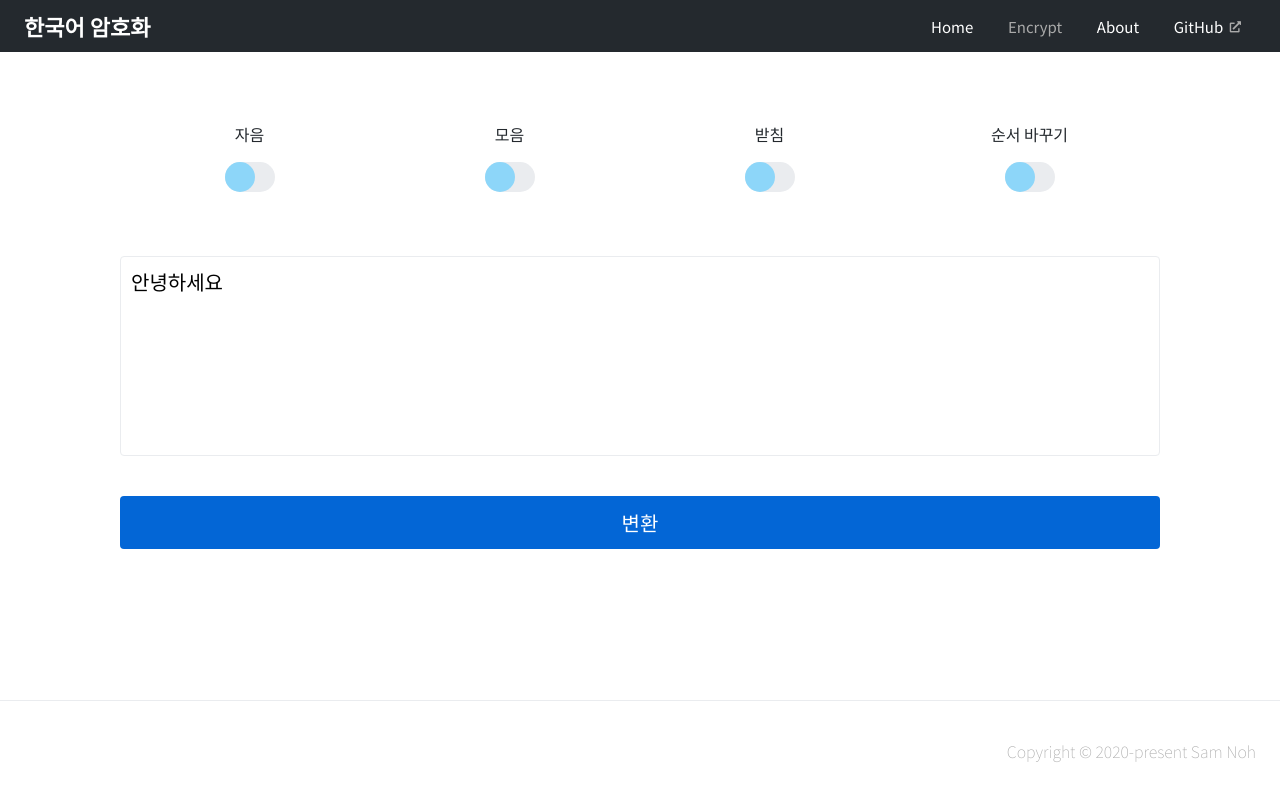
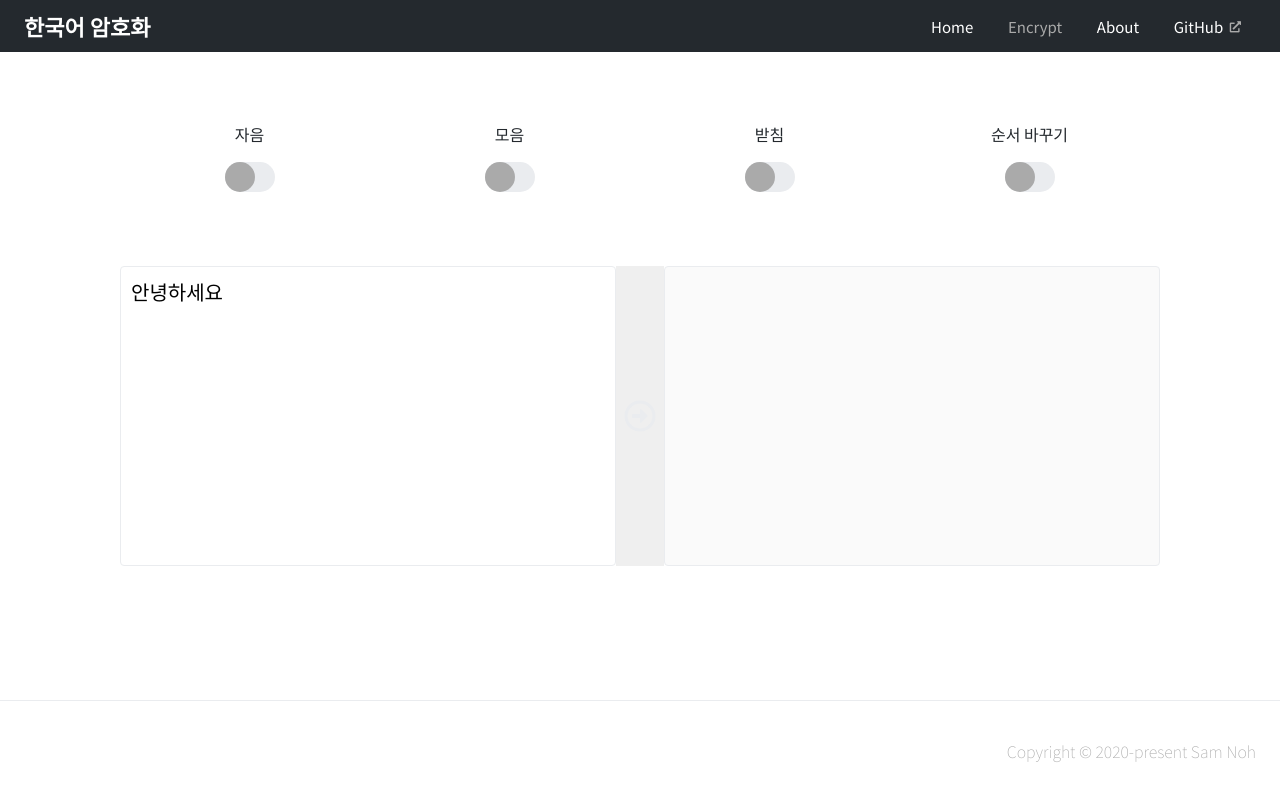
Before and after one commit to samnoh/korean-encryption, a React (Create React App) app: page /encrypt in a window 1280 px wide. Built offline with nearby package versions, Linux system fonts and the light colour scheme.

Commit message:
chore(EncryptPage): update styles

```diff
--- a/src/components/common/ToggleButton.js
+++ b/src/components/common/ToggleButton.js
@@ -57,7 +57,7 @@ const Container = styled.div`
             width: 30px;
             height: 30px;
             border-radius: 50%;
-            background: ${p.lightblue};
+            background: ${p.gray};
             animation: ${moveLeft('10px', '-10px')} 0.3s forwards ease;
 
             ${media.mobile`
--- a/src/pages/EncryptPage.js
+++ b/src/pages/EncryptPage.js
@@ -1,5 +1,6 @@
 import React, { useState, useCallback, useRef } from 'react';
 import styled from 'styled-components';
+import { darken } from 'polished';
 
 import PageTemplate from 'components/common/PageTemplate';
 import Button from 'components/common/Button';
@@ -23,7 +24,7 @@ const Form = styled.form`
     }
 
     & .options {
-        margin: 40px 0 70px;
+        margin: 40px 0 80px;
         display: flex;
         justify-content: space-between;
         align-items: center;
@@ -34,12 +35,23 @@ const Form = styled.form`
         `};
     }
 
-    & + .output {
-        border: 1px solid ${p.lightgray};
-        border-radius: 4px;
-        white-space: pre;
-        margin-bottom: 40px;
+    & .non-options {
+        display: flex;
         width: 100%;
+        margin-bottom: 30px;
+
+        & button {
+            margin-bottom: 0;
+            padding: 0 8px;
+            cursor: pointer;
+            outline: none;
+            font-size: 16px;
+            color: ${p.lightgray};
+
+            &:hover {
+                color: ${props => darken(0.1, p.lightgray)};
+            }
+        }
     }
 `;
 
@@ -48,10 +60,10 @@ const TextArea = styled.textarea`
     border-radius: 4px;
     padding: 10px 10px 0;
     font-size: 20px;
-    height: 200px;
+    height: 300px;
     resize: none;
     outline: none;
-    margin-bottom: 40px;
+    flex-grow: 1;
 `;
 
 const optionButtons = [
@@ -121,22 +133,29 @@ const EncryptPage = () => {
             <Form onSubmit={onSubmit}>
                 <div className="options">
                     {optionButtons.map(attr => (
-                        <ToggleButton {...attr} onChange={onChange} value={values[attr.name]} />
+                        <ToggleButton
+                            {...attr}
+                            onChange={onChange}
+                            value={values[attr.name]}
+                            key={attr.name}
+                        />
                     ))}
                 </div>
-                <TextArea value={values.text} name="text" onChange={onChange} />
-                <Button type="submit" background={p.blue}>
-                    변환
-                </Button>
+                <div className="non-options">
+                    <TextArea value={values.text} name="text" onChange={onChange} />
+                    <button type="submit">
+                        <i class="far fa-arrow-alt-circle-right fa-2x" />
+                    </button>
+                    <TextArea
+                        className="output"
+                        ref={outputRef}
+                        value={output.replace(' ', '&nbsp;')}
+                        name="output"
+                        disabled
+                    />
+                </div>
             </Form>
             {output && (
-                <div
-                    className="output"
-                    ref={outputRef}
-                    dangerouslySetInnerHTML={{ __html: output.replace(' ', '&nbsp;') }}
-                />
-            )}
-            {document.queryCommandSupported('copy') && output && (
                 <button className="copy-button" onClick={onClick}>
                     Copy
                 </button>
```
